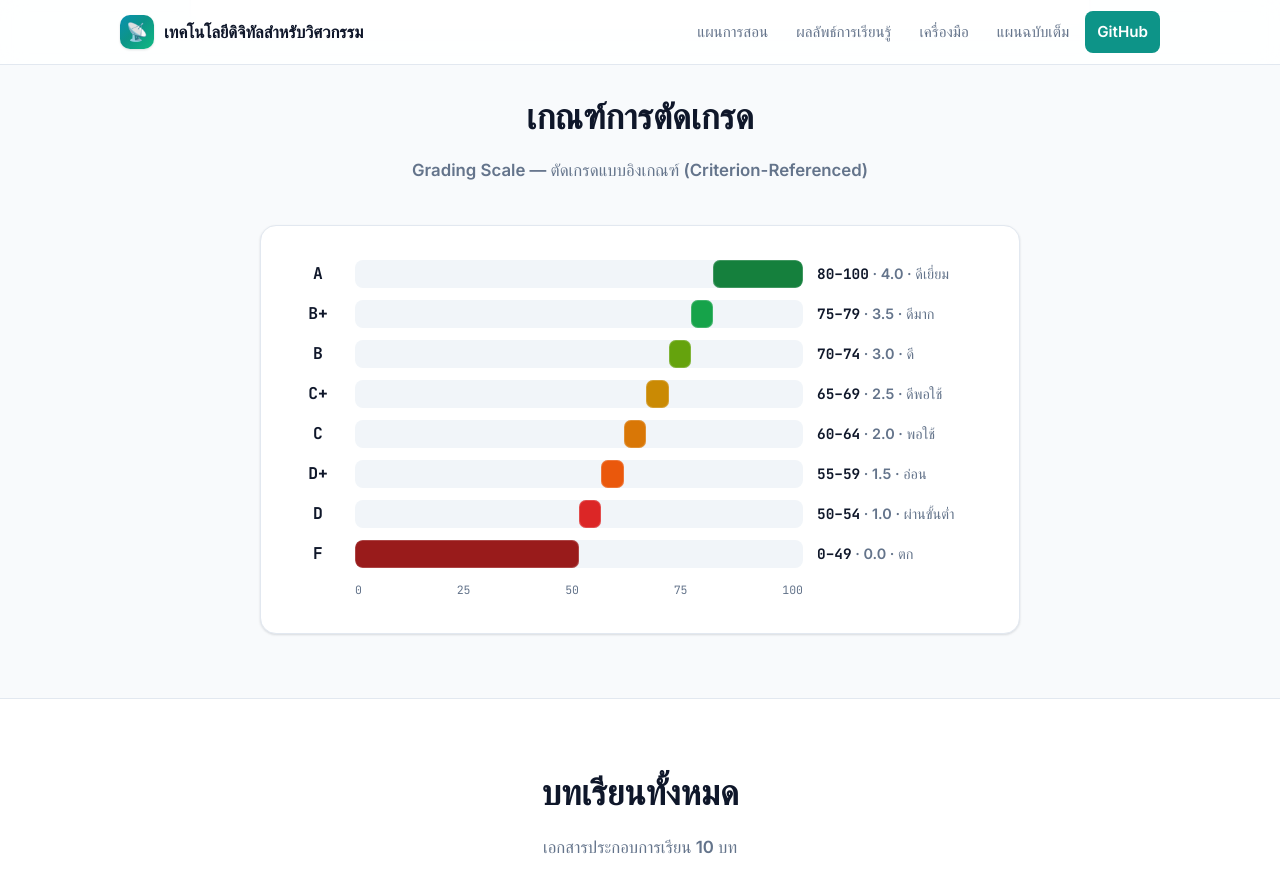
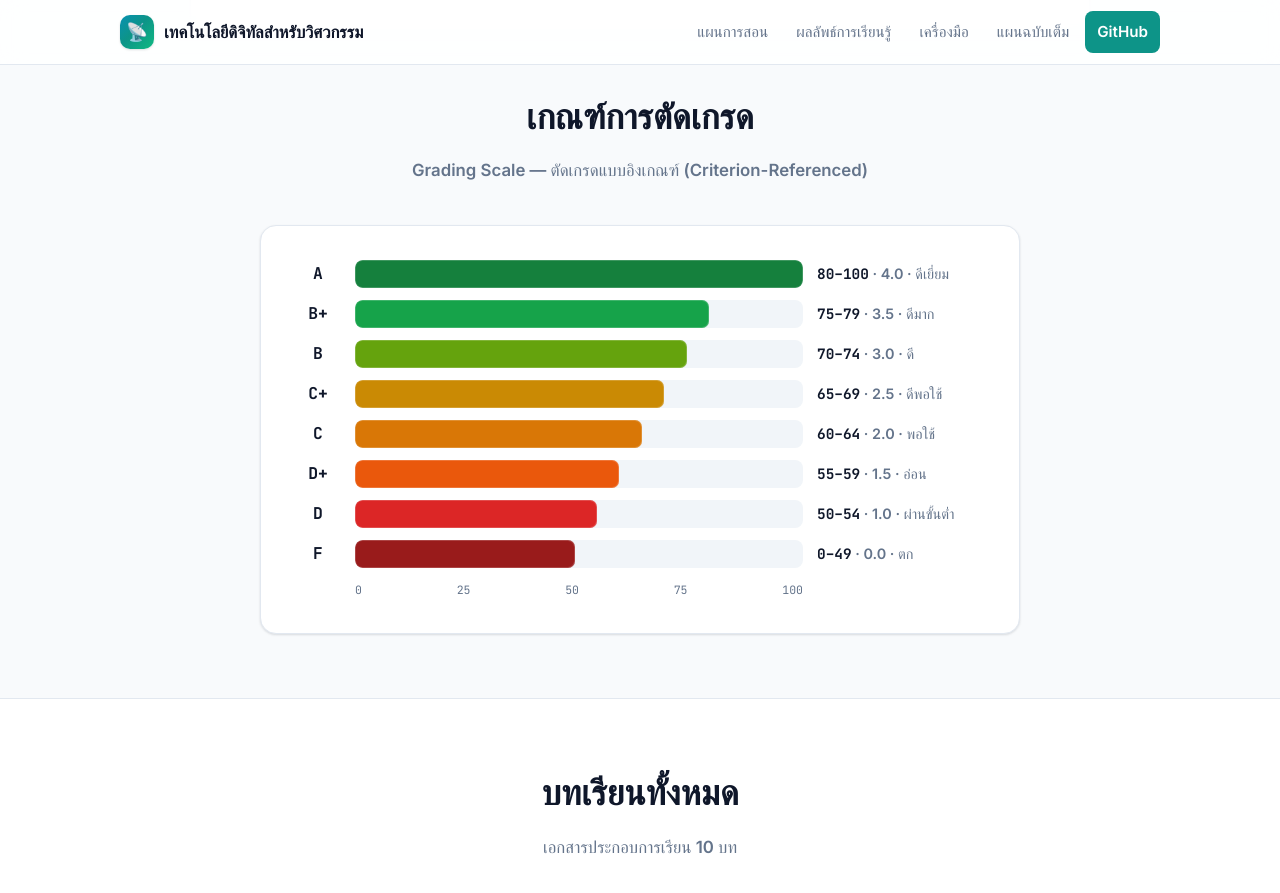
Before and after one commit to alfaXphoori/TechEngineering, a Jekyll site: the page built from index.html, in a window 1280 px wide and 900 px high, scrolled down 3948 px. Shown: the top 893 px of the window. Built offline with Jekyll 4.4.1, drawn with Linux system fonts in a browser that asks for light colours; some web fonts are replaced.

Commit message:
ปรับกราฟตัดเกรดเป็นแบบหลอด (แท่งเริ่มจาก 0 ถึงเพดานเกรด)
- ทุกแท่งเริ่มที่ 0: A 0-100, B+ 0-79, B 0-74, ... D 0-54, F 0-49
- เป็นกราฟแท่งไล่ระดับจากยาว (A) ไปสั้น (F)

Co-Authored-By: Claude Opus 4.8 <noreply@anthropic.com>

```diff
--- a/index.html
+++ b/index.html
@@ -173,42 +173,42 @@ title: หน้าแรก
     <div class="grade-chart" role="img" aria-label="กราฟแท่งแนวนอนแสดงช่วงคะแนนของแต่ละเกรดบนแกน 0 ถึง 100">
       <div class="grade-row">
         <span class="grade-row__label">A</span>
-        <div class="grade-row__track"><div class="grade-row__bar grade-A" style="left:80%; width:20%;"></div></div>
+        <div class="grade-row__track"><div class="grade-row__bar grade-A" style="left:0%; width:100%;"></div></div>
         <span class="grade-row__meta"><b>80–100</b> · 4.0 · ดีเยี่ยม</span>
       </div>
       <div class="grade-row">
         <span class="grade-row__label">B+</span>
-        <div class="grade-row__track"><div class="grade-row__bar grade-Bp" style="left:75%; width:5%;"></div></div>
+        <div class="grade-row__track"><div class="grade-row__bar grade-Bp" style="left:0%; width:79%;"></div></div>
         <span class="grade-row__meta"><b>75–79</b> · 3.5 · ดีมาก</span>
       </div>
       <div class="grade-row">
         <span class="grade-row__label">B</span>
-        <div class="grade-row__track"><div class="grade-row__bar grade-B" style="left:70%; width:5%;"></div></div>
+        <div class="grade-row__track"><div class="grade-row__bar grade-B" style="left:0%; width:74%;"></div></div>
         <span class="grade-row__meta"><b>70–74</b> · 3.0 · ดี</span>
       </div>
       <div class="grade-row">
         <span class="grade-row__label">C+</span>
-        <div class="grade-row__track"><div class="grade-row__bar grade-Cp" style="left:65%; width:5%;"></div></div>
+        <div class="grade-row__track"><div class="grade-row__bar grade-Cp" style="left:0%; width:69%;"></div></div>
         <span class="grade-row__meta"><b>65–69</b> · 2.5 · ดีพอใช้</span>
       </div>
       <div class="grade-row">
         <span class="grade-row__label">C</span>
-        <div class="grade-row__track"><div class="grade-row__bar grade-C" style="left:60%; width:5%;"></div></div>
+        <div class="grade-row__track"><div class="grade-row__bar grade-C" style="left:0%; width:64%;"></div></div>
         <span class="grade-row__meta"><b>60–64</b> · 2.0 · พอใช้</span>
       </div>
       <div class="grade-row">
         <span class="grade-row__label">D+</span>
-        <div class="grade-row__track"><div class="grade-row__bar grade-Dp" style="left:55%; width:5%;"></div></div>
+        <div class="grade-row__track"><div class="grade-row__bar grade-Dp" style="left:0%; width:59%;"></div></div>
         <span class="grade-row__meta"><b>55–59</b> · 1.5 · อ่อน</span>
       </div>
       <div class="grade-row">
         <span class="grade-row__label">D</span>
-        <div class="grade-row__track"><div class="grade-row__bar grade-D" style="left:50%; width:5%;"></div></div>
+        <div class="grade-row__track"><div class="grade-row__bar grade-D" style="left:0%; width:54%;"></div></div>
         <span class="grade-row__meta"><b>50–54</b> · 1.0 · ผ่านขั้นต่ำ</span>
       </div>
       <div class="grade-row">
         <span class="grade-row__label">F</span>
-        <div class="grade-row__track"><div class="grade-row__bar grade-F" style="left:0%; width:50%;"></div></div>
+        <div class="grade-row__track"><div class="grade-row__bar grade-F" style="left:0%; width:49%;"></div></div>
         <span class="grade-row__meta"><b>0–49</b> · 0.0 · ตก</span>
       </div>
       <div class="grade-axis">
```
